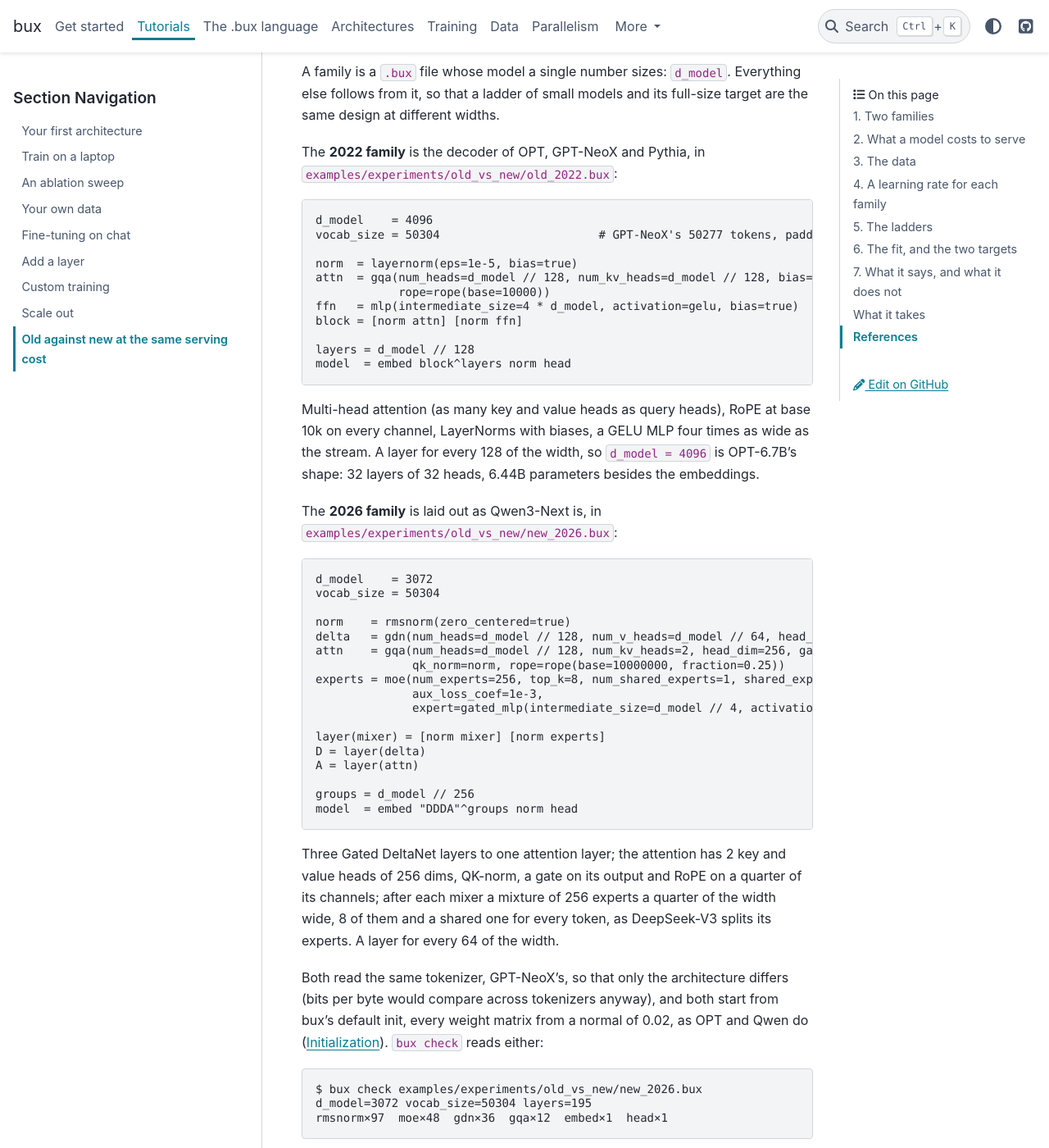
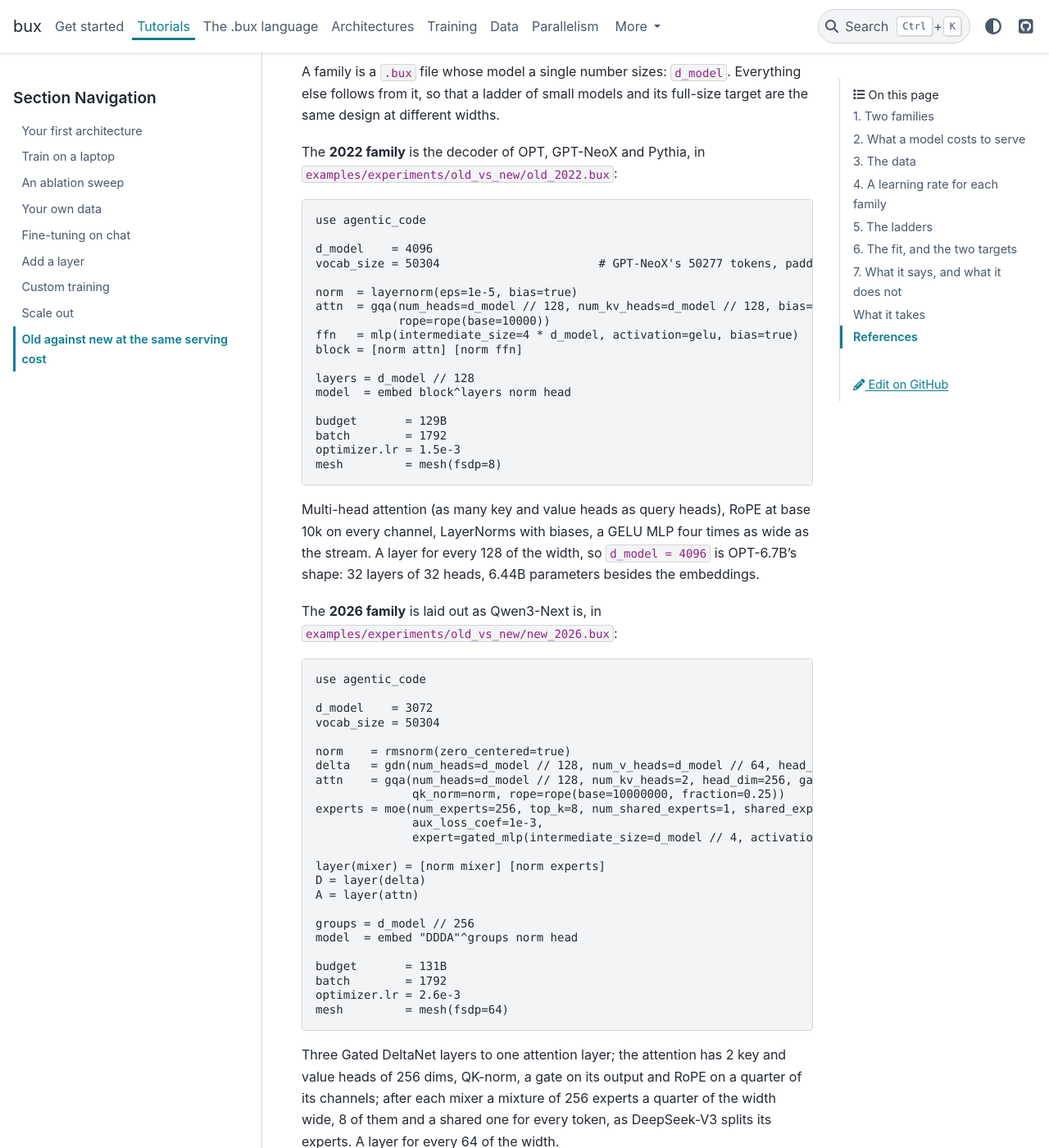
Before and after one commit to pilot7747/bux, a Sphinx documentation site: the page built from docs/tutorials/old-vs-new.md, in a window 1280 px wide and 1400 px high, scrolled down 936 px. Shown: the whole window at 82% size. Built offline with Sphinx 7.4.7 and the PyData theme 0.15.4, drawn with Linux system fonts in a browser that asks for light colours; part of the change alters nothing that is shown; some of the changed text lies outside the part shown.

Commit message:
Tutorial: each family file is also its target's run (the recipe, 20 tokens a parameter, the batch law's 1792 rows, the searched learning rate, FSDP), which test_runs compiles as every file of examples/experiments; the ladders set each of these, so their runs keep their ids
Co-Authored-By: Claude Opus 5.5 <noreply@anthropic.com>

````diff
--- a/docs/tutorials/old-vs-new.md
+++ b/docs/tutorials/old-vs-new.md
@@ -35,6 +35,8 @@ The **2022 family** is the decoder of OPT, GPT-NeoX and Pythia, in
 `examples/experiments/old_vs_new/old_2022.bux`:
 
 ```bux
+use agentic_code
+
 d_model    = 4096
 vocab_size = 50304                       # GPT-NeoX's 50277 tokens, padded
 
@@ -46,6 +48,11 @@ block = [norm attn] [norm ffn]
 
 layers = d_model // 128
 model  = embed block^layers norm head
+
+budget       = 129B
+batch        = 1792
+optimizer.lr = 1.5e-3
+mesh         = mesh(fsdp=8)
 ```
 
 Multi-head attention (as many key and value heads as query heads), RoPE at base 10k on
@@ -57,6 +64,8 @@ The **2026 family** is laid out as Qwen3-Next is, in
 `examples/experiments/old_vs_new/new_2026.bux`:
 
 ```bux
+use agentic_code
+
 d_model    = 3072
 vocab_size = 50304
 
@@ -74,6 +83,11 @@ A = layer(attn)
 
 groups = d_model // 256
 model  = embed "DDDA"^groups norm head
+
+budget       = 131B
+batch        = 1792
+optimizer.lr = 2.6e-3
+mesh         = mesh(fsdp=64)
 ```
 
 Three Gated DeltaNet layers to one attention layer; the attention has 2 key and value
@@ -82,16 +96,38 @@ after each mixer a mixture of 256 experts a quarter of the width wide, 8 of them
 shared one for every token, as DeepSeek-V3 splits its experts. A layer for every 64 of
 the width.
 
-Both read the same tokenizer, GPT-NeoX's, so that only the architecture differs (bits
-per byte would compare across tokenizers anyway), and both start from bux's default
-init, every weight matrix from a normal of 0.02, as OPT and Qwen do
-([Initialization](../architectures/initialization.md)). `bux check` reads either:
+Each family file is also its target's run: the recipe of step 3 (`use agentic_code`),
+20 tokens for every parameter a token goes through, a batch by the law of step 5, and
+the learning rate step 4 finds. The ladders of step 5 use the files and set each of
+these for every rung. Both read the same tokenizer, GPT-NeoX's, so that only the
+architecture differs (bits per byte would compare across tokenizers anyway), and both
+start from bux's default init, every weight matrix from a normal of 0.02, as OPT and
+Qwen do ([Initialization](../architectures/initialization.md)). `bux check` reads
+either:
 
 ```console
 $ bux check examples/experiments/old_vs_new/new_2026.bux
 d_model=3072 vocab_size=50304 layers=195
 rmsnorm×97  moe×48  gdn×36  gqa×12  embed×1  head×1
+35,694 steps = 131B tokens
+from step 0: 1792 × 2048 tokens
+phase 1, from step 32,125: 224 × 16384 tokens, data=0.5 * text(path="data/stack-edu/repos/train/*.parquet") + 0.3 * text(path="data/stack-edu/files/train/*.parquet") + 0.2 * text(path="data/fineweb-edu/sample/10BT/*.parquet", split=[0.0, 0.999])
+optimizer=adamw(lr=0.0026) schedule=wsd(warmup=0.05, shape=sqrt)
+data=0.6 * text(path="data/stack-edu/files/train/*.parquet") + 0.4 * text(path="data/fineweb-edu/sample/10BT/*.parquet", split=[0.0, 0.999])
+tokenizer=tokenizer(name="EleutherAI/gpt-neox-20b") packing=best_fit
 ```
+
+`bux plan` prices the two targets' training:
+
+```console
+$ bux plan examples/experiments/old_vs_new/old_2022.bux | tail -1
+056601a566  6.86B   129B    18.8       43.5B      8     3.19GiB     6.39GiB    0%      old_2022
+$ bux plan examples/experiments/old_vs_new/new_2026.bux | tail -1
+3354471942  91.1B   131B    1.4        43.7B      64    5.3GiB      10.6GiB    0%      new_2026
+```
+
+43.5B and 43.7B FLOPs a token: the two cost the same to train a token, as they pass it
+through as many parameters. Neither trains here; the ladders stand in for them.
 
 What a token costs is not what a model holds. The script `fit.py` of step 6 counts
 both, the parameters a token goes through (an MoE's routed experts by 8 of 256)
````
Also changed, not shown: 2 other files.
